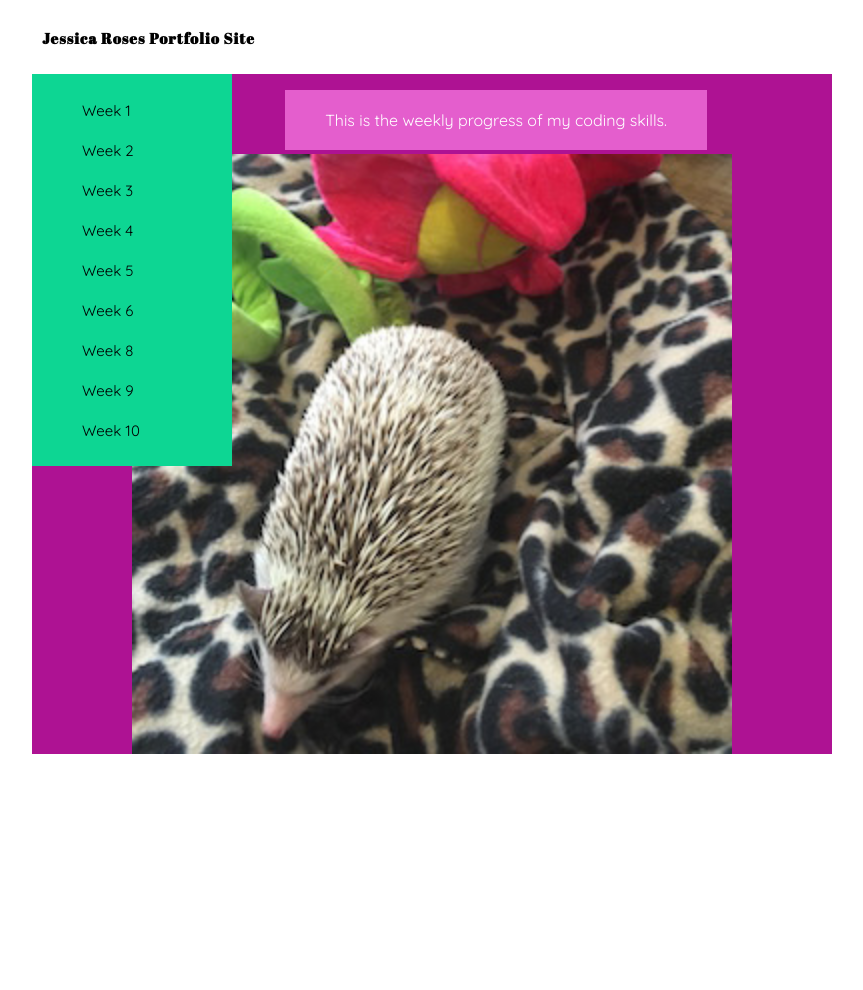
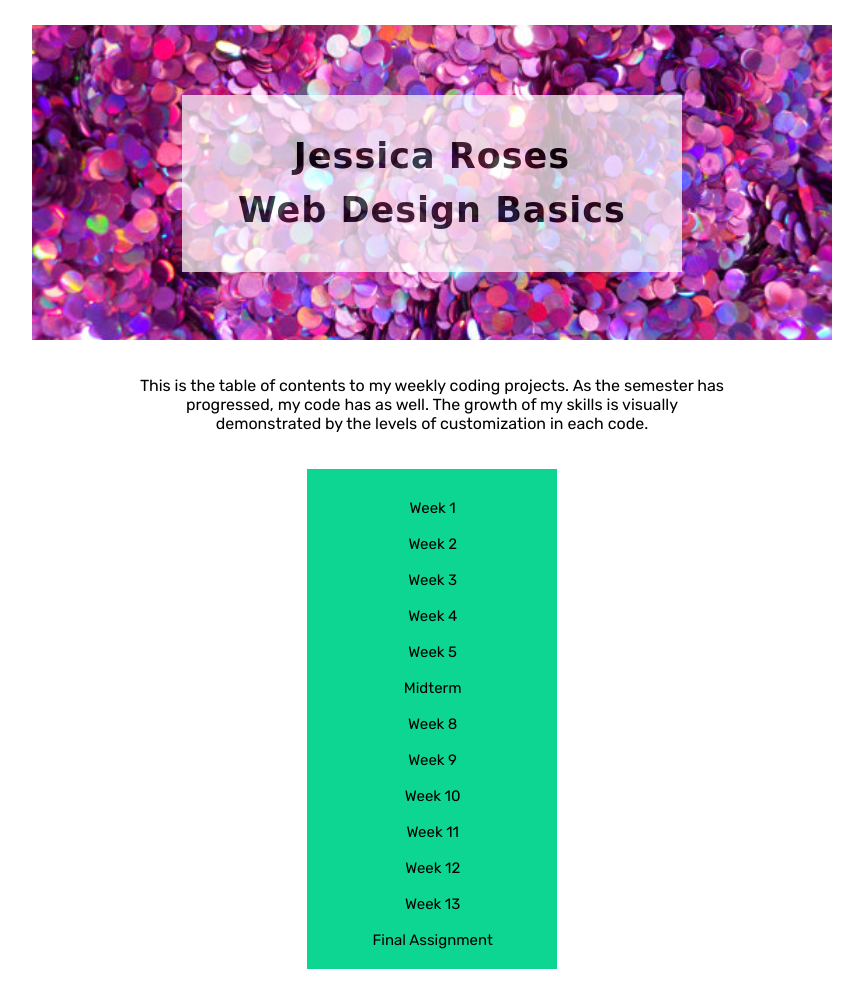
Before and after one commit to JessicaRoses/class-exercise-wdb, a plain HTML site: page index.html in a window 1280 px wide. Shown: the whole page, without its empty margins (208-1071 px from the left). Before the commit the page ends 800 px from the top, so only its background shows below. Drawn offline with nearby package versions, Linux system fonts and the light colour scheme; a web font is replaced by a local one.

Commit message:
changes
changes

```diff
--- a/css/style.css
+++ b/css/style.css
@@ -3,12 +3,19 @@
     padding: 0;
 }
 
+/*
+HEADER font
+font-family: 'Shrikhand', cursive;
+
+BODY font
+font-family: 'Rubik', sans-serif;*/
+
+
 body {
     background-color: #FFFFFF;
-    font-family:'Quicksand', sans-serif;
-    font-size: 100%;
+    font-family:'Rubik', sans-serif;
     margin: 0 auto;
-    width: 900px;
+    width: 1000px;
 }
 
 
@@ -19,17 +26,8 @@ header {
     padding: 0px;
 }
 
-h1 {
-    color: #000 ;
-    font-family: 'Abril Fatface', cursive;
-    letter-spacing: 1px;
-    font-size: 20px;
-    padding: 10px;
-}
-
 main {
     background-color: #FFF;
-    float: right;
     min-height: 600px;
     padding-bottom: 30px;
     padding-top: 30px;
@@ -37,32 +35,6 @@ main {
     width: 600px;
 }
 
-.active {
-    background-color: #AE1293;
-}
-
-nav {
-    background-color:#0DD693;
-    float:left;
-    min-height: 100px;
-    text-decoration-color: #000;
-    text-decoration: none;
-    position: fixed;
-    width: 200px;
-}
-
-nav ul {
-    background-color:#0DD693;
-    list-style-type: none;
-    text-align: left;
-    text-decoration: none;
-}
-
-nav li {
-    display: block;
-    color: white;
-    padding: 10px 10px 10px 10px;
-}
 
 a {
     font-size: 15px;
@@ -78,82 +50,69 @@ a:hover {
 }
 
 a:visited {
-    color: #000;
+    color: #AE1293;
 }
 
-article {
-    float: right;
-/*    padding-bottom: 20px; */
-    padding-right: 125px;
-
+.container-fluid {
+    padding-bottom: 70px;
+    padding-top: 70px;
 }
 
-
-h2 {
-    background-color:#213D34;
-    color: #FFF;
-    font-family:'Abril Fatface', cursive;
-    font-size: 1.75em;
-    letter-spacing: 2px;
-    padding-bottom: 20px;
-    padding-left: 25px;
-    padding-top: 20px;
+.mybackground {
+    background: url(backgroundglitter.jpg) no-repeat center center fixed;
+    background-size: cover;
+    color: #ffffff;
+    height: 175px;
+    width: 800px;
+    margin-top: 25px;
 }
 
-h3 {
-    background-color:#E45ECD;
-    color: #FFF;
-    font-family:'Abril Fatface', cursive;
-    font-size: 1.5em;
-    padding-bottom: 15px;
-    padding-left: 40px;
-    padding-top: 15px;
+.background1 {
+    background-color: #ffffff;
+    opacity: 0.7;
+    width: 500px;
+    text-align: center;
+    margin-left: 150px;
+    padding-top: 20px;
+    padding-bottom: 20px;
 }
 
-p {
-    background-color:#E45ECD;
-    font-family: 'Quicksand', sans-serif;
-    color: #fff;
+h1 {
+    color: #000 ;
+    font-family: 'Shrikhand', cursive;
+    letter-spacing: 1px;
+    font-size: 35px;
+    line-height: 25px;
+}
+
+.textlayout {
+    text-align: center;
+    width: 600px;
+    margin-left: 100px;
     padding-top: 20px;
     padding-bottom: 20px;
-    padding-left: 40px;
-    padding-right: 40px;
 }
 
-.div1 {
-    border: 0px #FFF;
-/*    z-index: 3;*/
+#text {
+    margin: 0px;
 }
 
-
-.sunflower {
-    position: absolute;
-    right: 0px;
-    width: 300px;
-    padding: 10px;
-    text-align: right;
-    float: right;
-    z-index: 1;
+pre {
+    font-family: 'Rubik', sans-serif;
+    line-height: 35px;
+    text-align: center;
+    width: 250px;
+    height: 480px;
+    margin-left: -15px;
+    padding-bottom: 20px;
 }
 
-.moodboard {
-    float: inherit;
-    padding:
+.backgroundpre {
+    background-color: #0DD693;
+    width: 250px;
+    height: 480px;
+    margin-left: 275px;
+    float: none;
+    padding-top: 5px;
+    padding-bottom: 15px;
 }
-
-.gallery figure {
-    float: left;
-    height: 175px;
-    margin: 20px,
-    margin-bottom: 10px;
-    text-align: center;
-    padding-bottom: 50px;
-    }
-
-footer {
-    text-align: center;
-    width: 900px;
-    padding-top: 20px;
-    padding-bottom: 20px;
-    clear: both;
-}
--- a/index.html
+++ b/index.html
@@ -2,52 +2,50 @@
 <html>
 
 <head>
-    <meta charset="utf-8"/>
-    <title>Jessica Roses Weekly Progress</title>
+    <meta charset="utf-8" />
+    <title>Jessica Roses Web Design Basics</title>
     <link rel="stylesheet" href="css/style.css" media="all">
     <link rel="stylesheet" href="css/style-refresh.css" media="all">
-    <link href="https://fonts.googleapis.com/css?family=Abril+Fatface|Quicksand" rel="stylesheet">
-    <script src="https://ajax.googleapis.com/ajax/libs/jquery/3.2.1/jquery.min.js"></script>
+    <link href="https://fonts.googleapis.com/css?family=Rubik|Shrikhand" rel="stylesheet">
 </head>
 
 
 <body>
     <header>
-        <h1><a>Jessica Roses Portfolio Site</a></h1>
-            <nav>
-                <ul>
-                <li><a href="week-01/jessica_roses_assignment1.html">Week 1</a></li>
-                <li><a href="week-02/website-plan-jessica-roses.html">Week 2</a></li>
-                <li><a href="week-03/index-jessica.html">Week 3</a></li>
-                <li><a href="week-04/index.html">Week 4</a></li>
-                <li><a href="week-05/index.html">Week 5</a></li>
-                <li><a href="week-06/index.html">Week 6</a></li>
-                <li><a href="week-08/index.html">Week 8</a></li>
-                <li><a href="week-09/index.html">Week 9</a></li>
-                <li><a href="week-10A/index.html">Week 10</a></li>
-                </ul>
-        </nav>
+
+        <article class="container-fluid mybackground text-center">
+            <div class="background1">
+                <h1>Jessica Roses</h1>
+                <h1>Web Design Basics</h1>
+            </div>
+        </article>
+
+        <div class="textlayout">
+            <p>This is the table of contents to my weekly coding projects. As the semester has progressed, my code has as well. The growth of my skills is visually demonstrated by the levels of customization in each code. </p>
+        </div>
+
+
+        <div class="backgroundpre">
+            <pre>
+        <a href="week-01/jessica_roses_assignment1.html">Week 1</a>
+        <a href="week-02/website-plan-jessica-roses.html">Week 2</a>
+        <a href="week-03/index-jessica.html">Week 3</a>
+        <a href="week-04/index.html">Week 4</a>
+        <a href="week-05/index.html">Week 5</a>
+        <a href="week-06/index.html">Midterm</a>
+        <a href="week-08/index.html">Week 8</a>
+        <a href="week-09/index.html">Week 9</a>
+        <a href="week-10A/index.html">Week 10</a>
+        <a href="week-10A/index.html">Week 11</a>
+        <a href="week-10A/index.html">Week 12</a>
+        <a href="week-10A/index.html">Week 13</a>
+        <a href="week-10A/index.html">Final Assignment</a>
+</pre>
+        </div>
 
     </header>
 
-    <div class="wrapper">
-        <article>
-        <p>This is the weekly progress of my coding skills.</p>
-        </article>
-    </div>
 
-    <div class="page-wrapper">
-        <!--Fill this header with a random image on refresh-->
-        <div class="banner-box">
-            <header class="random-box" id="banner-load"></header>
-        </div>
-    </div>
+</body>
 
-      <script>
-        //Specify the images to use in the header.
-          var images = ['hedgehog01', 'hedgehog02', 'hedgehog03', 'hedgehog04', 'hedgehog05'];
-
-        //Define the class, then specify the folder that contains the images. Next pick one of the images using a bit of randomizing math. Finally, display that inside the #banner-load header.
-        $('<img class="fade-in" src="img/thumbnails/' + images[Math.floor(Math.random() * images.length)] + '">').appendTo('#banner-load');
-
-    </script>
+</html>
```
Also changed, not shown: week-02/website-plan-jessica-roses.html (+1 -1 lines), css/backgroundglitter.jpg (added), 6 other files.
